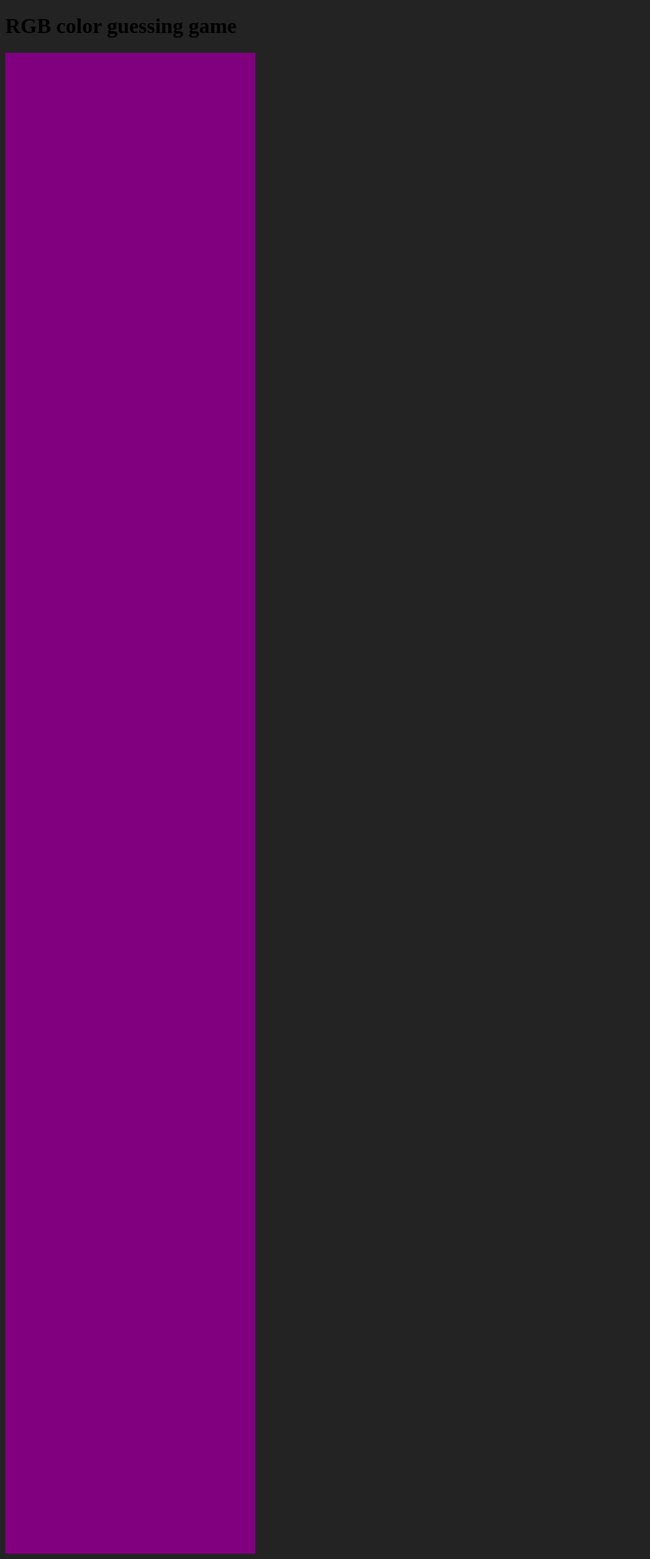
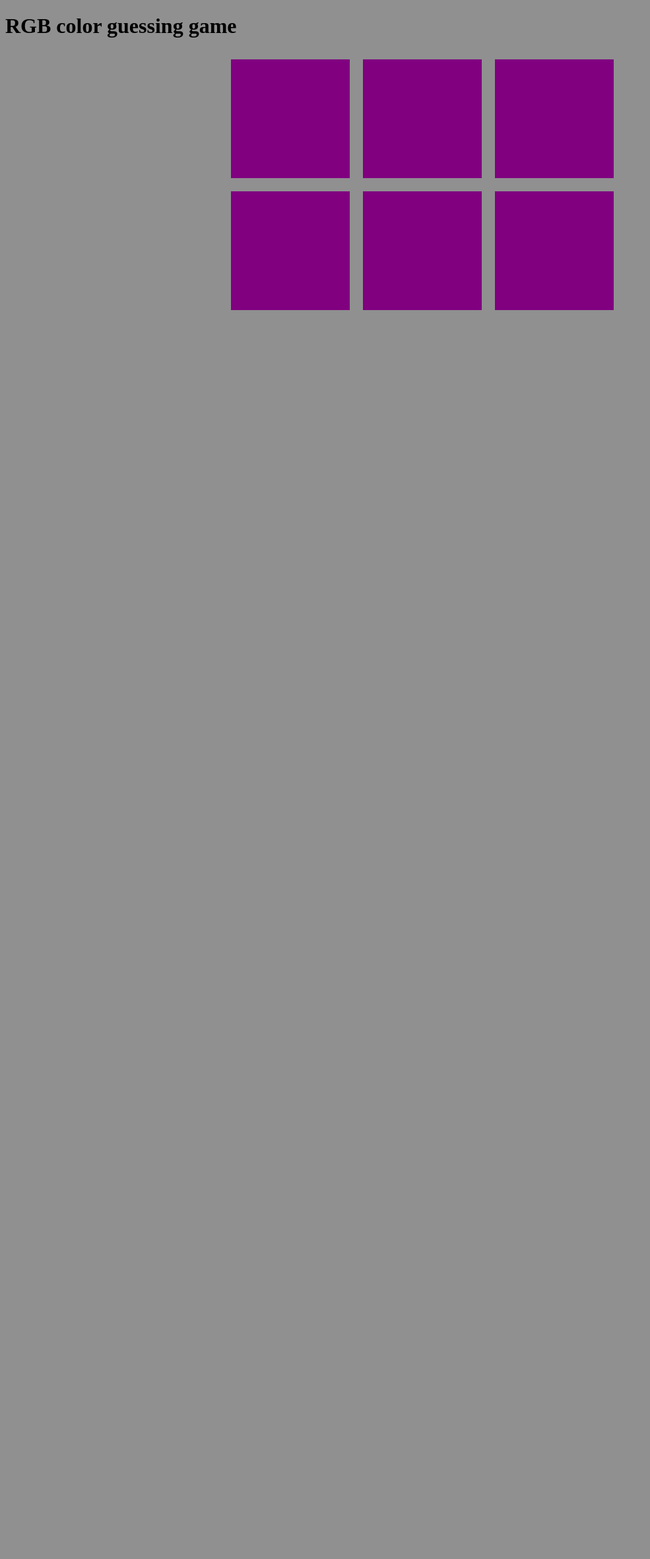
Before and after one commit to ankit404/-100-days-of-code, a PHP site: the page made by Color game/index.html in a window 1280 px wide. Shown: the whole page at 66% size, without its empty margins (0-985 px from the left). After the commit the page ends 470 px from the top, so only its background shows below. Run offline with PHP 8.4, Linux system fonts and the light colour scheme.

Commit message:
Update index.css

```diff
--- a/Color game/index.css
+++ b/Color game/index.css
@@ -1,9 +1,16 @@
 body {
-    background-color: #232323;
+    background-color: #909090;
 }
 
 .square {
     width: 30%;
     background: purple;
     padding-bottom: 30%;
+    float: left;
+    margin: 1.66%;
 }
+
+#container {
+    margin: 0 auto;
+    max-width: 600px;
+}
```
